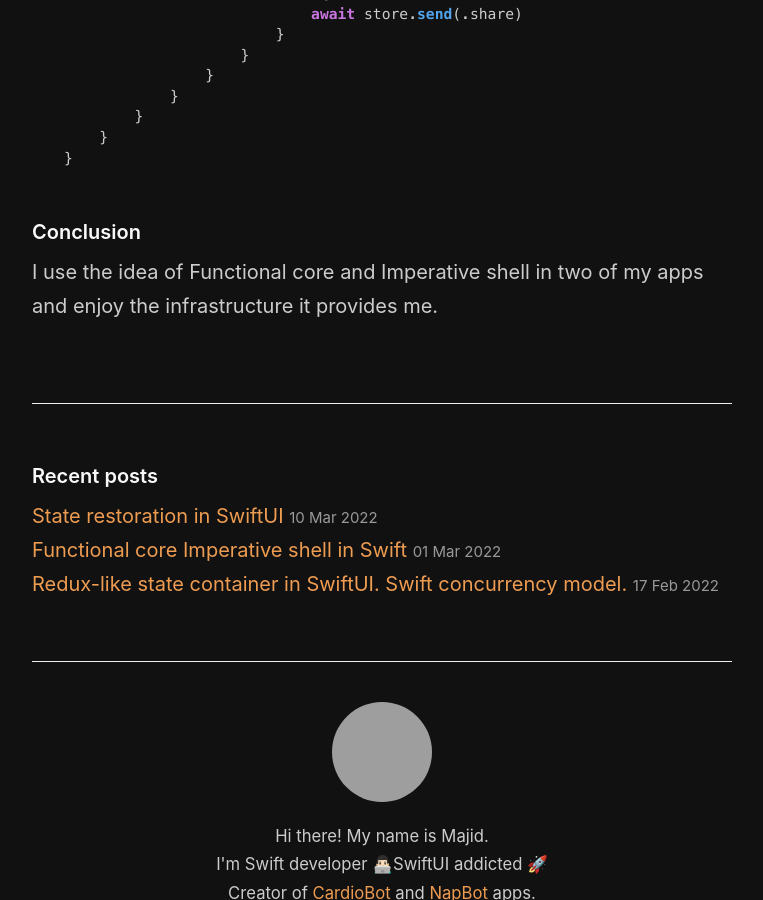
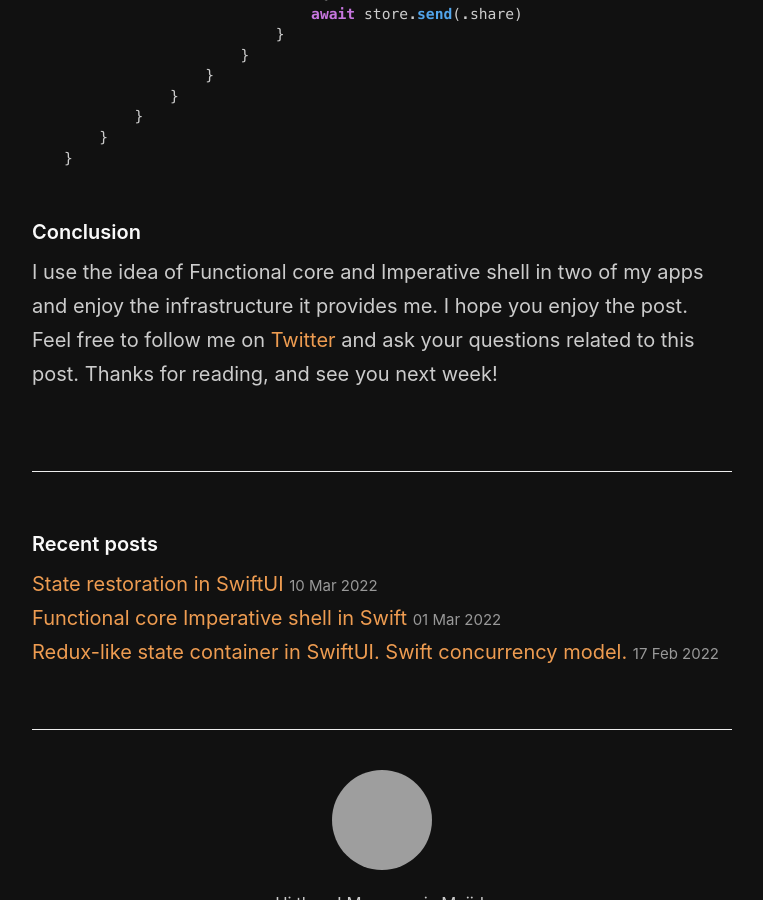
Before and after one commit to mecid/mecid.github.io, a Jekyll site: the page built from _posts/2022-03-17-functional-core-imperative-shell-in-swift-unidirectional-flow.md, in a window 1280 px wide and 900 px high, scrolled down 6915 px, cut to the strip 0-900 px from the top of the window. Shown: the whole strip, without its empty margins (258-1021 px from the left). Built offline with Jekyll 4.4.1, drawn with Linux system fonts in a browser that asks for light colours; grey boxes are pictures that could not be loaded.

Commit message:
conclusion added to the functional core imperative shell udf post

````diff
--- a/_posts/2022-03-17-functional-core-imperative-shell-in-swift-unidirectional-flow.md
+++ b/_posts/2022-03-17-functional-core-imperative-shell-in-swift-unidirectional-flow.md
@@ -249,4 +249,4 @@
 ```
 
 #### Conclusion
-I use the idea of Functional core and Imperative shell in two of my apps and enjoy the infrastructure it provides me.
+I use the idea of Functional core and Imperative shell in two of my apps and enjoy the infrastructure it provides me. I hope you enjoy the post. Feel free to follow me on [Twitter](https://twitter.com/mecid) and ask your questions related to this post. Thanks for reading, and see you next week!
````
